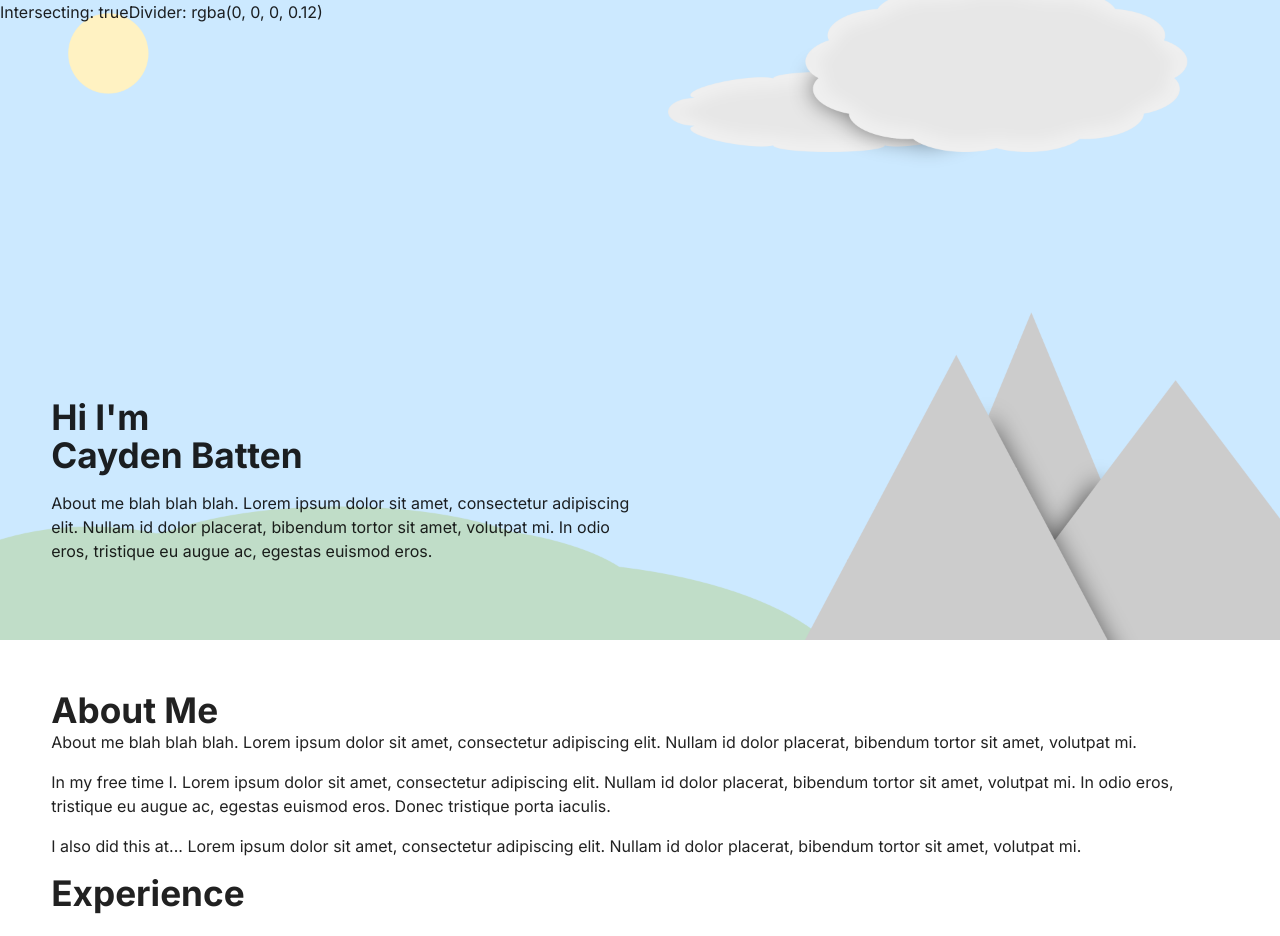
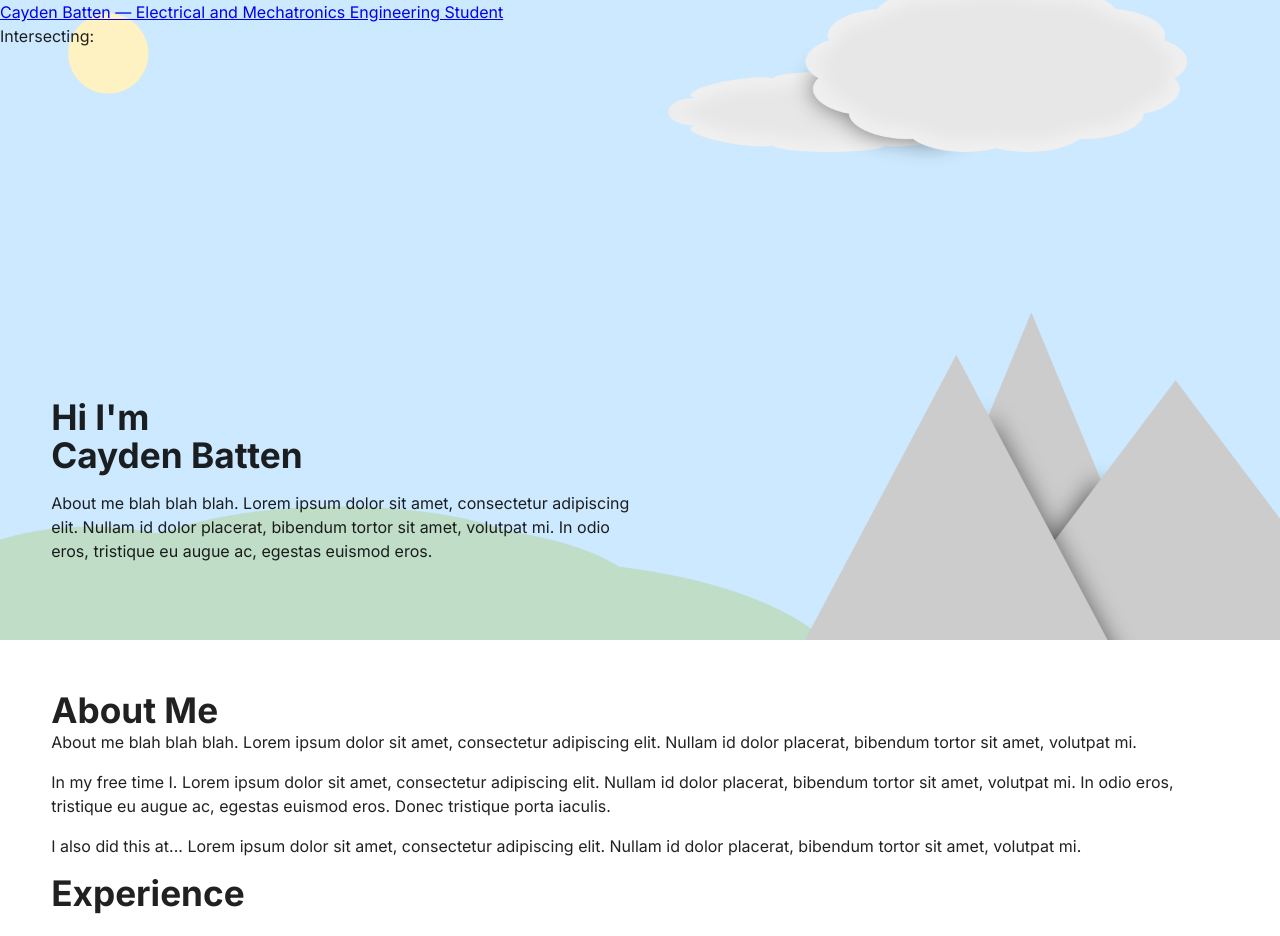
Before and after one commit to ClearlyRubix/Portfolio2, a React (Vite) app: page / in a window 1280 px wide. Shown: the top 936 px of the page. Built offline with nearby package versions, Linux system fonts and the light colour scheme.

Commit message:
update heroRef to work on page routing

```diff
--- a/src/App.tsx
+++ b/src/App.tsx
@@ -2,13 +2,18 @@ import { Navbar } from "./components/Navbar";
 import { CssBaseline, ThemeProvider } from "@mui/material";
 import { rootTheme } from "./components/Theme/Theme";
 import { Footer } from "./components/Footer";
-import { Suspense, useEffect, useRef } from "react";
+import { Suspense, useCallback, useEffect, useRef, useState } from "react";
 import { Route, Routes } from "react-router";
 import { Landing } from "./pages/Landing";
 import { Contact } from "./pages/Contact";
 
 function App() {
-  const heroRef = useRef<HTMLDivElement | null>(null);
+  const [heroElement, setHeroElement] = useState<HTMLDivElement | null>(null)
+  const heroRef = useCallback((node: HTMLDivElement | null) => {
+    setHeroElement(node)
+  }, []);
+
+
   const navRef = useRef<HTMLDivElement | null>(null);
   const footerRef = useRef<HTMLDivElement | null>(null);
 
@@ -20,7 +25,7 @@ function App() {
   return (
     <ThemeProvider theme={rootTheme}>
       <CssBaseline />
-      <Navbar navRef={navRef} heroRef={heroRef} />
+      <Navbar navRef={navRef} heroElement={heroElement} />
         <Suspense fallback={<div>Loading...</div>}>
           <Routes>
             <Route path="/" element={<Landing heroRef={heroRef} />} />
--- a/src/components/Hero.tsx
+++ b/src/components/Hero.tsx
@@ -2,7 +2,7 @@ import { Box } from "@mui/material";
 import { type ResponsiveStyleValue } from "@mui/system";
 import type { Property } from "csstype";
 import type React from "react";
-import { useEffect, useState } from "react";
+import { useCallback, useEffect, useRef, useState } from "react";
 
 export const Hero = ({
   heroRef,
@@ -11,21 +11,24 @@ export const Hero = ({
   minHeight,
   padding,
 }: {
-  heroRef: React.RefObject<HTMLDivElement | null>;
+  heroRef: React.RefCallback<HTMLDivElement | null>;
   src: string;
   TextComponent?: React.ReactNode;
   minHeight?: ResponsiveStyleValue<Property.Width>;
   padding?: ResponsiveStyleValue<Property.Width>;
 }) => {
+
+  const localHeroRef = useRef<HTMLDivElement | null>(null)
+
   const [heroScale, setHeroScale] = useState(1);
 
   useEffect(() => {
     window.addEventListener(
       "scroll",
       () => {
-        if (!heroRef.current) return;
+        if (!localHeroRef.current) return;
         const zoomProgress = Math.min(
-          window.scrollY / heroRef.current?.offsetHeight,
+          window.scrollY / localHeroRef.current?.offsetHeight,
           1,
         );
         setHeroScale(1 + zoomProgress * 0.12);
@@ -34,9 +37,18 @@ export const Hero = ({
     );
   }, [heroRef]);
 
+
+  const setHeroElement = useCallback(
+    (node: HTMLDivElement | null) => {
+      localHeroRef.current = node
+      heroRef(node)
+    },
+    [heroRef]
+  )
+
   return (
     <Box
-      ref={heroRef}
+      ref={setHeroElement}
       sx={{
         label: "hero",
         overflow: "hidden",
--- a/src/components/Navbar.tsx
+++ b/src/components/Navbar.tsx
@@ -1,12 +1,13 @@
 import { Box, Typography, useTheme } from "@mui/material";
 import React, { useEffect, useState } from "react";
+import { Link } from "react-router";
 
 export const Navbar = ({
-  heroRef,
-  navRef
+  navRef,
+  heroElement,
 }: {
-  heroRef: React.RefObject<HTMLDivElement | null>;
   navRef: React.RefObject<HTMLDivElement | null>;
+  heroElement: HTMLDivElement | null
 }) => {
   const theme = useTheme();
 
@@ -14,10 +15,9 @@ export const Navbar = ({
 
   // setup observer for if navbar is intersecting with hero component
   useEffect(() => {
-    const HeroElement = heroRef.current;
     const NavElement = navRef.current;
 
-    if (!HeroElement || !NavElement) return;
+    if (!heroElement || !NavElement) return;
 
     const observer = new IntersectionObserver(
       ([entry]) => {
@@ -28,12 +28,12 @@ export const Navbar = ({
       },
     );
 
-    observer.observe(HeroElement);
+    observer.observe(heroElement);
 
     return () => {
       observer.disconnect();
     };
-  }, [heroRef, navRef]);
+  }, [heroElement, navRef]);
 
   return (
     <Box sx={{
@@ -56,9 +56,9 @@ export const Navbar = ({
           label: "nav",
         }}
       >
+        <Link to={"/"}>Cayden Batten — Electrical and Mechatronics Engineering Student</Link>
         <Typography variant="body1">
-          Intersecting: {`${isIntersecting}`}
-          Divider: {theme.palette.divider}
+          Intersecting: {isIntersecting}
         </Typography>
       </Box>
     </Box>
--- a/src/components/Theme/Theme.tsx
+++ b/src/components/Theme/Theme.tsx
@@ -77,32 +77,33 @@ export const themeOptions: ThemeOptions = {
   typography: {
     fontFamily: "Inter, Poppins, Ubuntu, Roboto",
     h1: {
-      fontSize: "2.2rem",
+      fontSize: '2.2rem',
       fontWeight: 700,
       lineHeight: 1.1,
     },
     h2: {
-      fontSize: "1.6rem",
+      fontSize: '1.8rem',
       fontWeight: 700,
       lineHeight: 1.1,
     },
     h3: {
       fontWeight: 600,
-      fontSize: "1rem",
+      fontSize: '1.6rem',
       lineHeight: 1.1,
     },
     h4: {
-      fontSize: "1rem",
+      fontSize: '1.4rem',
       fontWeight: 500,
       lineHeight: 1.1,
     },
     h5: {
-      fontSize: "1rem",
+      fontSize: '1.2rem',
       lineHeight: 1.1,
     },
     h6: {
-      fontSize: "1rem",
+      fontSize: '1rem',
       lineHeight: 1.1,
+      fontWeight: 300,
     },
     fontSize: 16,
     subtitle1: {
--- a/src/pages/Landing.tsx
+++ b/src/pages/Landing.tsx
@@ -50,7 +50,7 @@ const AboutSection = () => {
 export const Landing = ({
   heroRef,
 }: {
-  heroRef: React.RefObject<HTMLDivElement | null>;
+  heroRef: React.RefCallback<HTMLDivElement | null>;
 }) => {
 
   const theme = useTheme()
```
